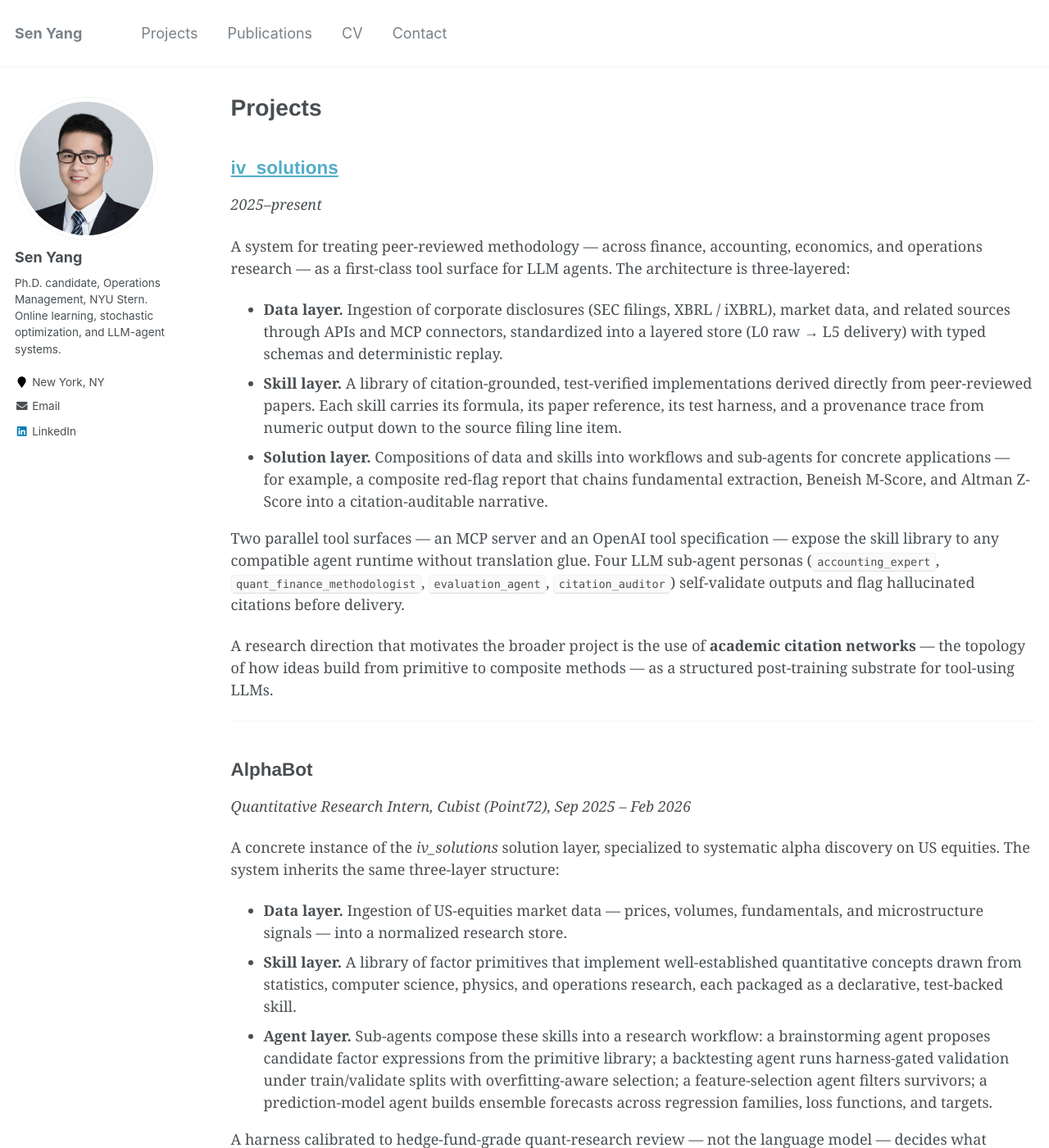
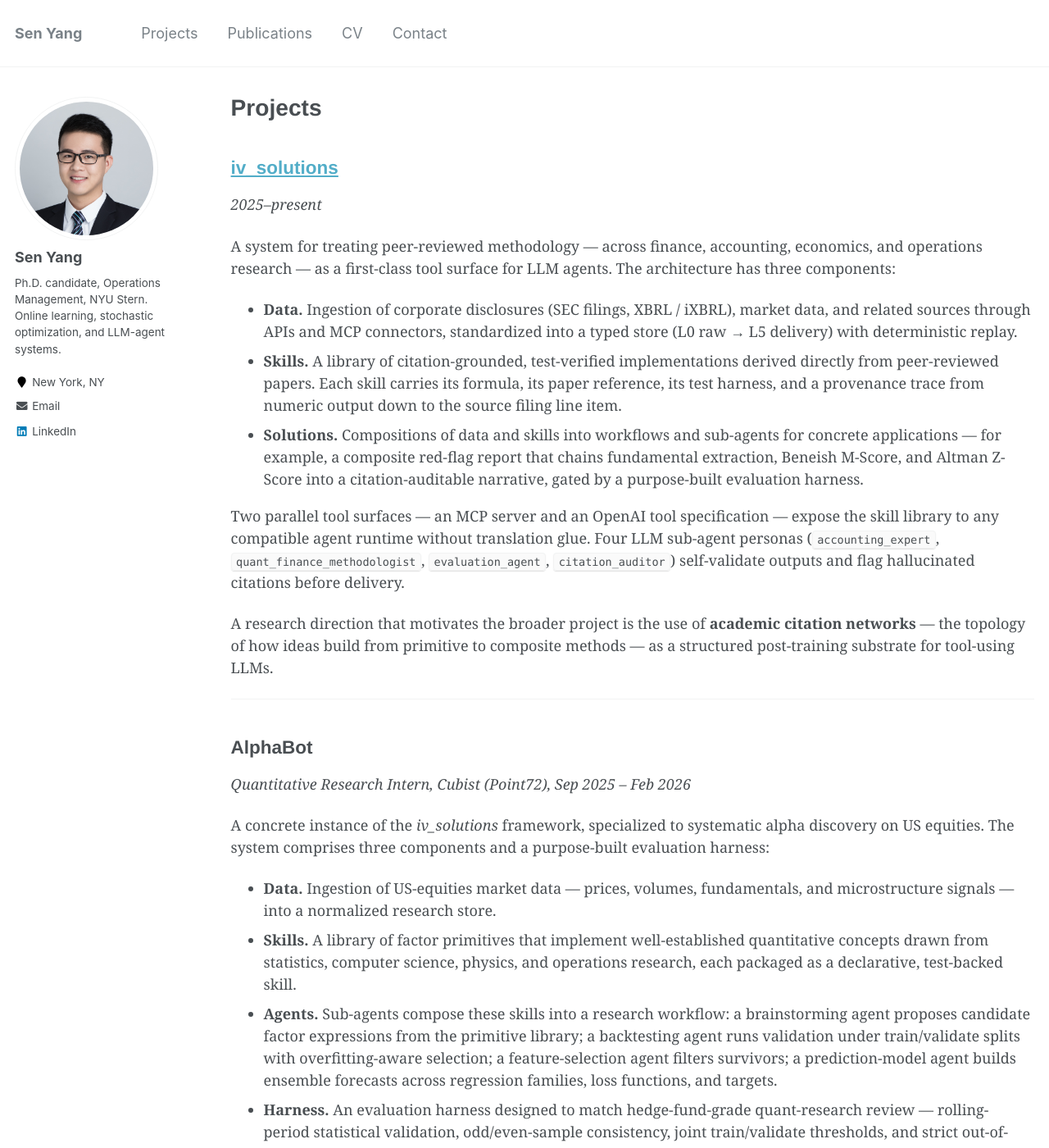
Before and after one commit to SenYangOM/SenYangOM.github.io, a Jekyll site: the page built from _pages/projects.md, in a window 1280 px wide and 1400 px high. Shown: the whole window at 82% size. Built offline with Jekyll 4.4.1, drawn with Linux system fonts in a browser that asks for light colours; some of the changed text lies outside the part shown.

Commit message:
Replace 'layer' with 'component'; elevate harness design
Retire the three-layer phrasing across landing, projects, blog, and
CV pages in favor of three components. Promote the evaluation harness
to first-class status — a dedicated bullet in the AlphaBot entry, a
dedicated paragraph in the iv_solutions blog post — and note the
harness as the gating mechanism for every solution on the landing and
projects pages.

```diff
--- a/_pages/projects.md
+++ b/_pages/projects.md
@@ -10,11 +10,11 @@ author_profile: true
 ## [iv_solutions](https://github.com/SenYangOM/iv_solutions)
 *2025–present*
 
-A system for treating peer-reviewed methodology — across finance, accounting, economics, and operations research — as a first-class tool surface for LLM agents. The architecture is three-layered:
+A system for treating peer-reviewed methodology — across finance, accounting, economics, and operations research — as a first-class tool surface for LLM agents. The architecture has three components:
 
-- **Data layer.** Ingestion of corporate disclosures (SEC filings, XBRL / iXBRL), market data, and related sources through APIs and MCP connectors, standardized into a layered store (L0 raw → L5 delivery) with typed schemas and deterministic replay.
-- **Skill layer.** A library of citation-grounded, test-verified implementations derived directly from peer-reviewed papers. Each skill carries its formula, its paper reference, its test harness, and a provenance trace from numeric output down to the source filing line item.
-- **Solution layer.** Compositions of data and skills into workflows and sub-agents for concrete applications — for example, a composite red-flag report that chains fundamental extraction, Beneish M-Score, and Altman Z-Score into a citation-auditable narrative.
+- **Data.** Ingestion of corporate disclosures (SEC filings, XBRL / iXBRL), market data, and related sources through APIs and MCP connectors, standardized into a typed store (L0 raw → L5 delivery) with deterministic replay.
+- **Skills.** A library of citation-grounded, test-verified implementations derived directly from peer-reviewed papers. Each skill carries its formula, its paper reference, its test harness, and a provenance trace from numeric output down to the source filing line item.
+- **Solutions.** Compositions of data and skills into workflows and sub-agents for concrete applications — for example, a composite red-flag report that chains fundamental extraction, Beneish M-Score, and Altman Z-Score into a citation-auditable narrative, gated by a purpose-built evaluation harness.
 
 Two parallel tool surfaces — an MCP server and an OpenAI tool specification — expose the skill library to any compatible agent runtime without translation glue. Four LLM sub-agent personas (`accounting_expert`, `quant_finance_methodologist`, `evaluation_agent`, `citation_auditor`) self-validate outputs and flag hallucinated citations before delivery.
 
@@ -25,12 +25,13 @@ A research direction that motivates the broader project is the use of **academic
 ## AlphaBot
 *Quantitative Research Intern, Cubist (Point72), Sep 2025 – Feb 2026*
 
-A concrete instance of the *iv_solutions* solution layer, specialized to systematic alpha discovery on US equities. The system inherits the same three-layer structure:
+A concrete instance of the *iv_solutions* framework, specialized to systematic alpha discovery on US equities. The system comprises three components and a purpose-built evaluation harness:
 
-- **Data layer.** Ingestion of US-equities market data — prices, volumes, fundamentals, and microstructure signals — into a normalized research store.
-- **Skill layer.** A library of factor primitives that implement well-established quantitative concepts drawn from statistics, computer science, physics, and operations research, each packaged as a declarative, test-backed skill.
-- **Agent layer.** Sub-agents compose these skills into a research workflow: a brainstorming agent proposes candidate factor expressions from the primitive library; a backtesting agent runs harness-gated validation under train/validate splits with overfitting-aware selection; a feature-selection agent filters survivors; a prediction-model agent builds ensemble forecasts across regression families, loss functions, and targets.
+- **Data.** Ingestion of US-equities market data — prices, volumes, fundamentals, and microstructure signals — into a normalized research store.
+- **Skills.** A library of factor primitives that implement well-established quantitative concepts drawn from statistics, computer science, physics, and operations research, each packaged as a declarative, test-backed skill.
+- **Agents.** Sub-agents compose these skills into a research workflow: a brainstorming agent proposes candidate factor expressions from the primitive library; a backtesting agent runs validation under train/validate splits with overfitting-aware selection; a feature-selection agent filters survivors; a prediction-model agent builds ensemble forecasts across regression families, loss functions, and targets.
+- **Harness.** An evaluation harness designed to match hedge-fund-grade quant-research review — rolling-period statistical validation, odd/even-sample consistency, joint train/validate thresholds, and strict out-of-sample discipline — is what decides which proposals survive. The harness, not the language model, is the research bar.
 
-A harness calibrated to hedge-fund-grade quant-research review — not the language model — decides what survives. The same architecture also runs on an independent self-funded crypto research account outside Cubist, as a cross-market validation of the scaffolding. [Live performance is public](https://dash.300k.xyz/group/300kinvestorshowcaseaccounts?period=30d) — please set the time range to Jan 1, 2025 to view the full track.
+The same architecture also runs on an independent self-funded crypto research account outside Cubist, as a cross-market validation of the scaffolding. [Live performance is public](https://dash.300k.xyz/group/300kinvestorshowcaseaccounts?period=30d) — please set the time range to Jan 1, 2025 to view the full track.
 
 *A sanitized technical writeup is forthcoming — pending Cubist review.*
```
Also changed, not shown: _pages/about.md (+1 -1 lines), _pages/cv.md (+1 -1 lines), _posts/2026-04-19-iv-solutions-architecture.md (+7 -5 lines).
